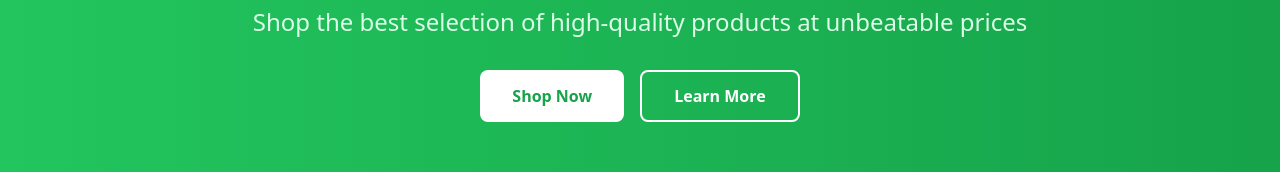
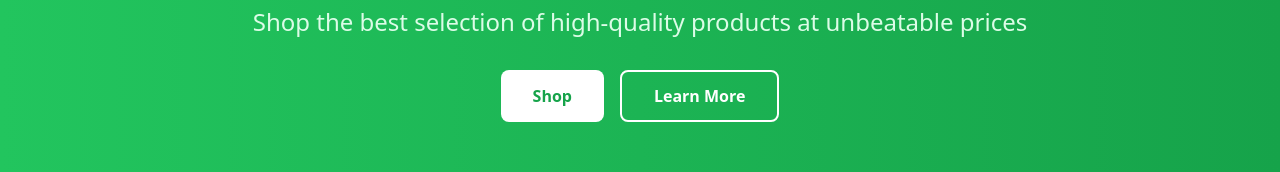
Before and after one commit to OhoBEiD/ai-demo-shop, a Next.js app: page / in a window 1280 px wide. Shown: the part 246-418 px from the top of the page. Built offline with nearby package versions, Linux system fonts and the light colour scheme.

Commit message:
Update src/components/Hero.tsx

```diff
--- a/src/components/Hero.tsx
+++ b/src/components/Hero.tsx
@@ -30,7 +30,7 @@ export default function Hero() {
             onClick={handleShopNow}
             className="bg-white text-green-600 px-8 py-3 rounded-lg font-semibold hover:bg-green-50 transition"
           >
-            Shop Now
+            Shop
           </button>
           <button
             onClick={handleLearnMore}
```
